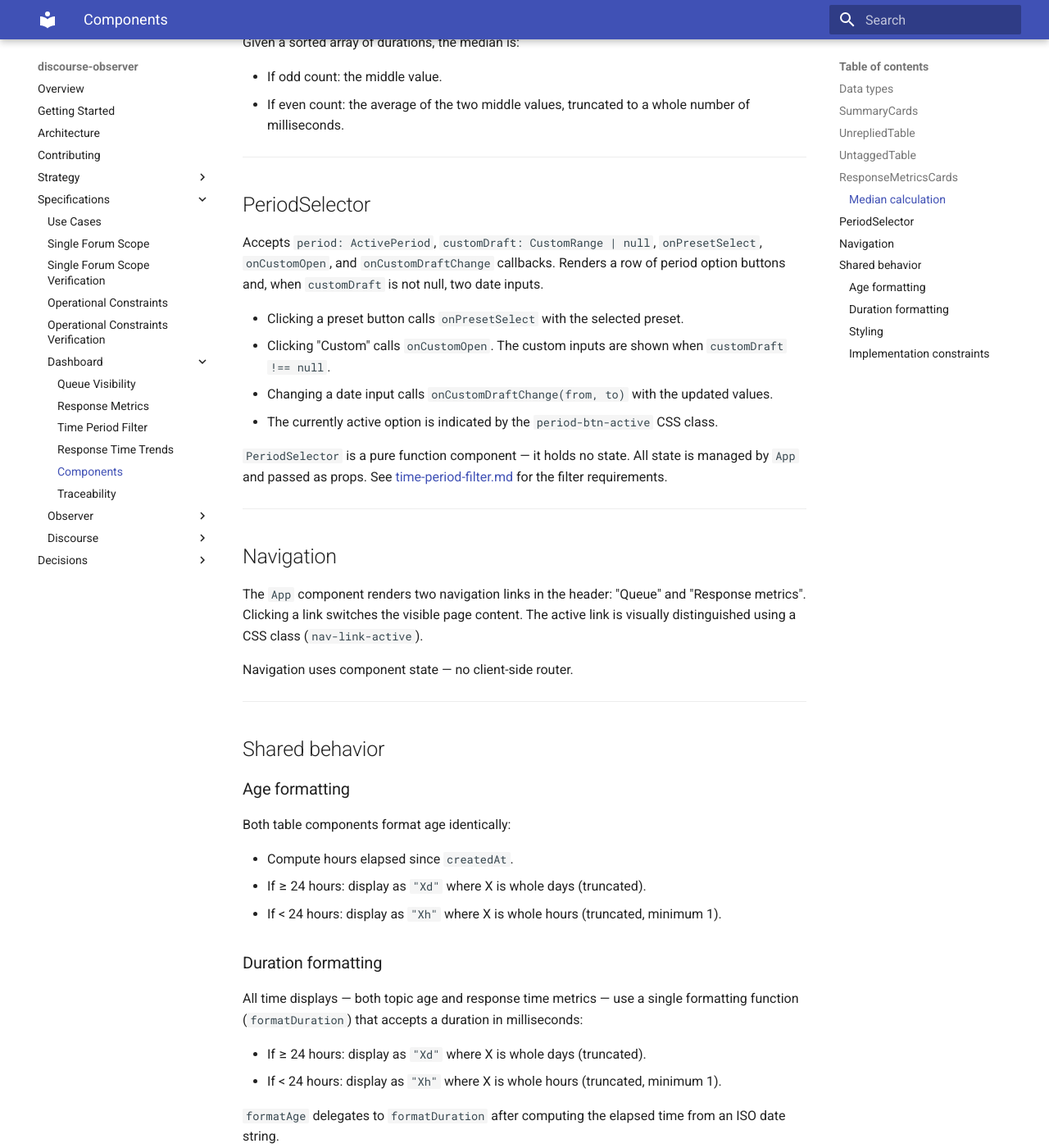
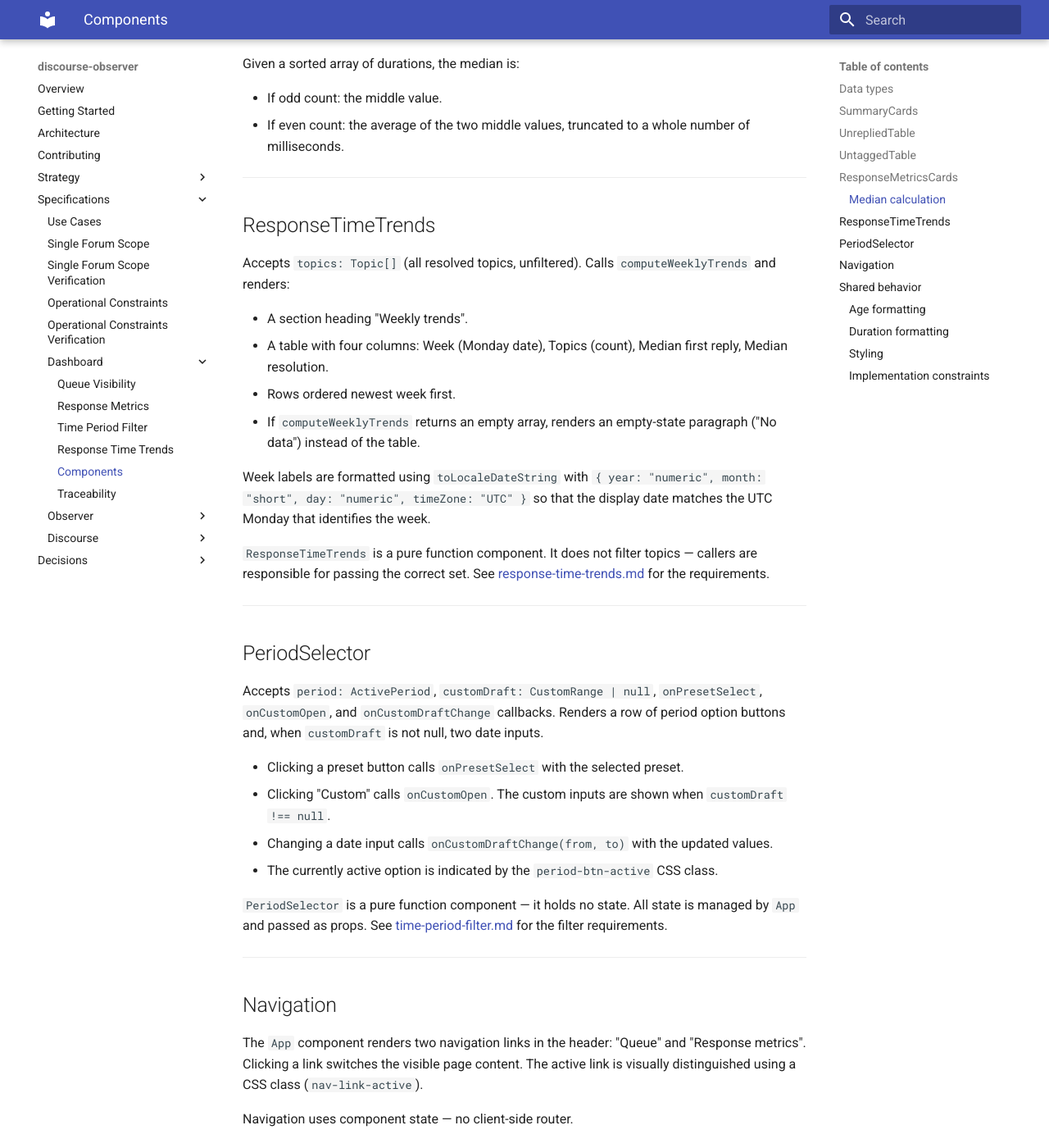
Before and after one commit to MorganDigitalAsyncTransparency/community, an MkDocs documentation site: the page built from discourse-observer/specs/dashboard/dashboard-components.md, in a window 1280 px wide and 1400 px high, scrolled down 2136 px. Shown: the whole window at 82% size. Built offline with MkDocs 1.6.1 and Material for MkDocs 9.7.7, drawn with Linux system fonts in a browser that asks for light colours; some of the changed text lies outside the part shown.

Commit message:
Fix Phase 6 findings: update dashboard-components.md and spec traceability
- dashboard-components.md: add ResponseTimeTrends section, add response-time-trends.md
  to header reference, add trends- to CSS prefix list
- response-time-trends.md: add RT-11 to use-case traceability table,
  add RT-11 to component-requirement mapping

Co-Authored-By: Claude Sonnet 4.6 <noreply@anthropic.com>

```diff
--- a/discourse-observer/specs/dashboard/dashboard-components.md
+++ b/discourse-observer/specs/dashboard/dashboard-components.md
@@ -2,7 +2,7 @@
 
 This document specifies the behavior of the dashboard view components rendered in the frontend.
 
-These components implement the visual layer for the requirements defined in [queue-visibility.md](queue-visibility.md), [response-metrics.md](response-metrics.md), and [time-period-filter.md](time-period-filter.md). Those files define *what* the user sees and why; this file defines *how* each component behaves to fulfill those requirements.
+These components implement the visual layer for the requirements defined in [queue-visibility.md](queue-visibility.md), [response-metrics.md](response-metrics.md), [time-period-filter.md](time-period-filter.md), and [response-time-trends.md](response-time-trends.md). Those files define *what* the user sees and why; this file defines *how* each component behaves to fulfill those requirements.
 
 ---
 
@@ -70,6 +70,21 @@ Given a sorted array of durations, the median is:
 
 ---
 
+## ResponseTimeTrends
+
+Accepts `topics: Topic[]` (all resolved topics, unfiltered). Calls `computeWeeklyTrends` and renders:
+
+- A section heading "Weekly trends".
+- A table with four columns: Week (Monday date), Topics (count), Median first reply, Median resolution.
+- Rows ordered newest week first.
+- If `computeWeeklyTrends` returns an empty array, renders an empty-state paragraph ("No data") instead of the table.
+
+Week labels are formatted using `toLocaleDateString` with `{ year: "numeric", month: "short", day: "numeric", timeZone: "UTC" }` so that the display date matches the UTC Monday that identifies the week.
+
+`ResponseTimeTrends` is a pure function component. It does not filter topics — callers are responsible for passing the correct set. See [response-time-trends.md](response-time-trends.md) for the requirements.
+
+---
+
 ## PeriodSelector
 
 Accepts `period: ActivePeriod`, `customDraft: CustomRange | null`, `onPresetSelect`, `onCustomOpen`, and `onCustomDraftChange` callbacks. Renders a row of period option buttons and, when `customDraft` is not null, two date inputs.
@@ -113,7 +128,7 @@ All time displays — both topic age and response time metrics — use a single
 ### Styling
 
 - No inline styles. All styling uses CSS classes.
-- Class name prefixes: `summary-` for SummaryCards, `unreplied-` for UnrepliedTable, `untagged-` for UntaggedTable, `response-` for ResponseMetricsCards, `nav-` for navigation, `period-` for PeriodSelector.
+- Class name prefixes: `summary-` for SummaryCards, `unreplied-` for UnrepliedTable, `untagged-` for UntaggedTable, `response-` for ResponseMetricsCards, `nav-` for navigation, `period-` for PeriodSelector, `trends-` for ResponseTimeTrends.
 
 ### Implementation constraints
 
```
Also changed, not shown: discourse-observer/specs/dashboard/response-time-trends.md (+2 -2 lines).
